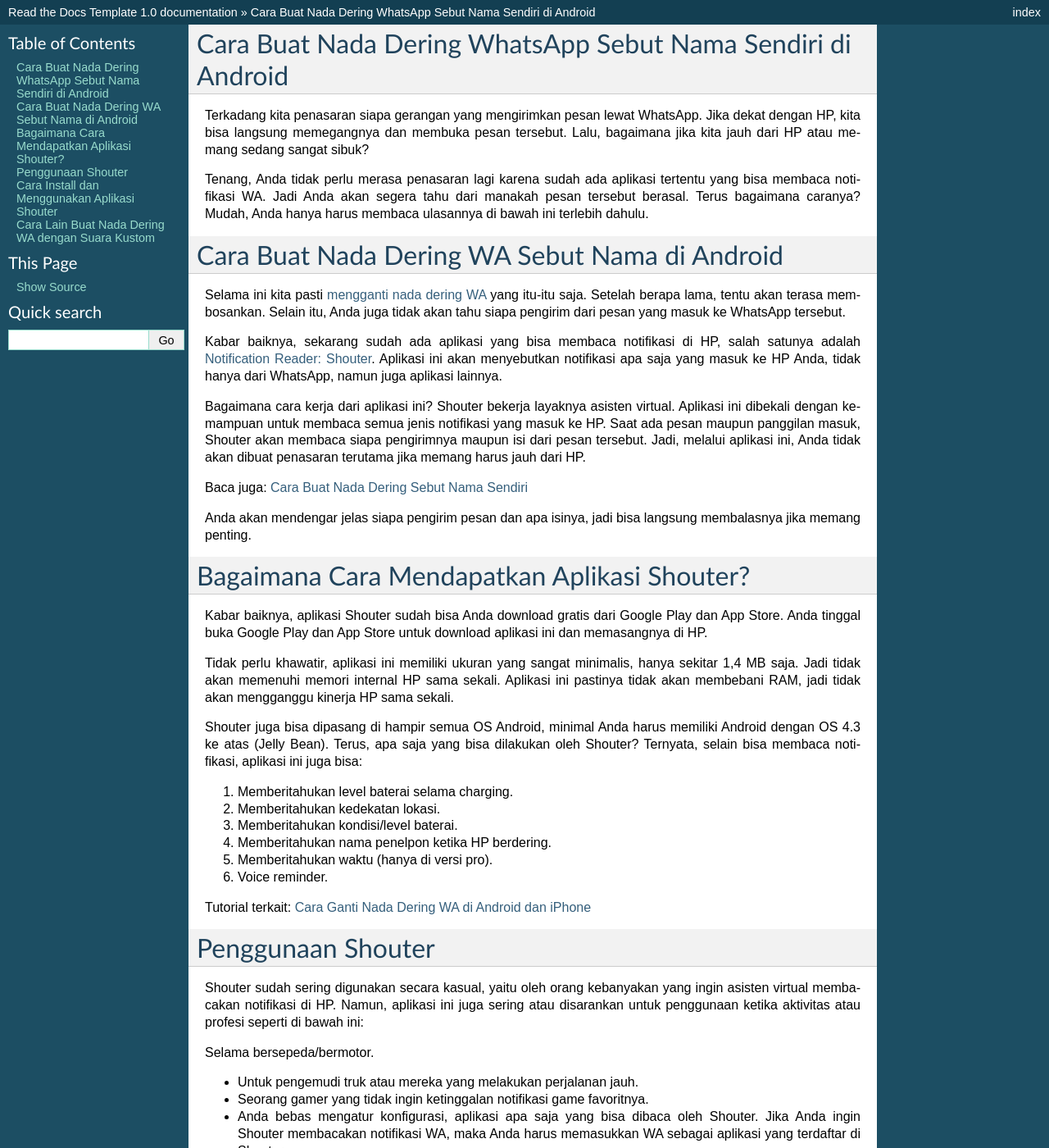
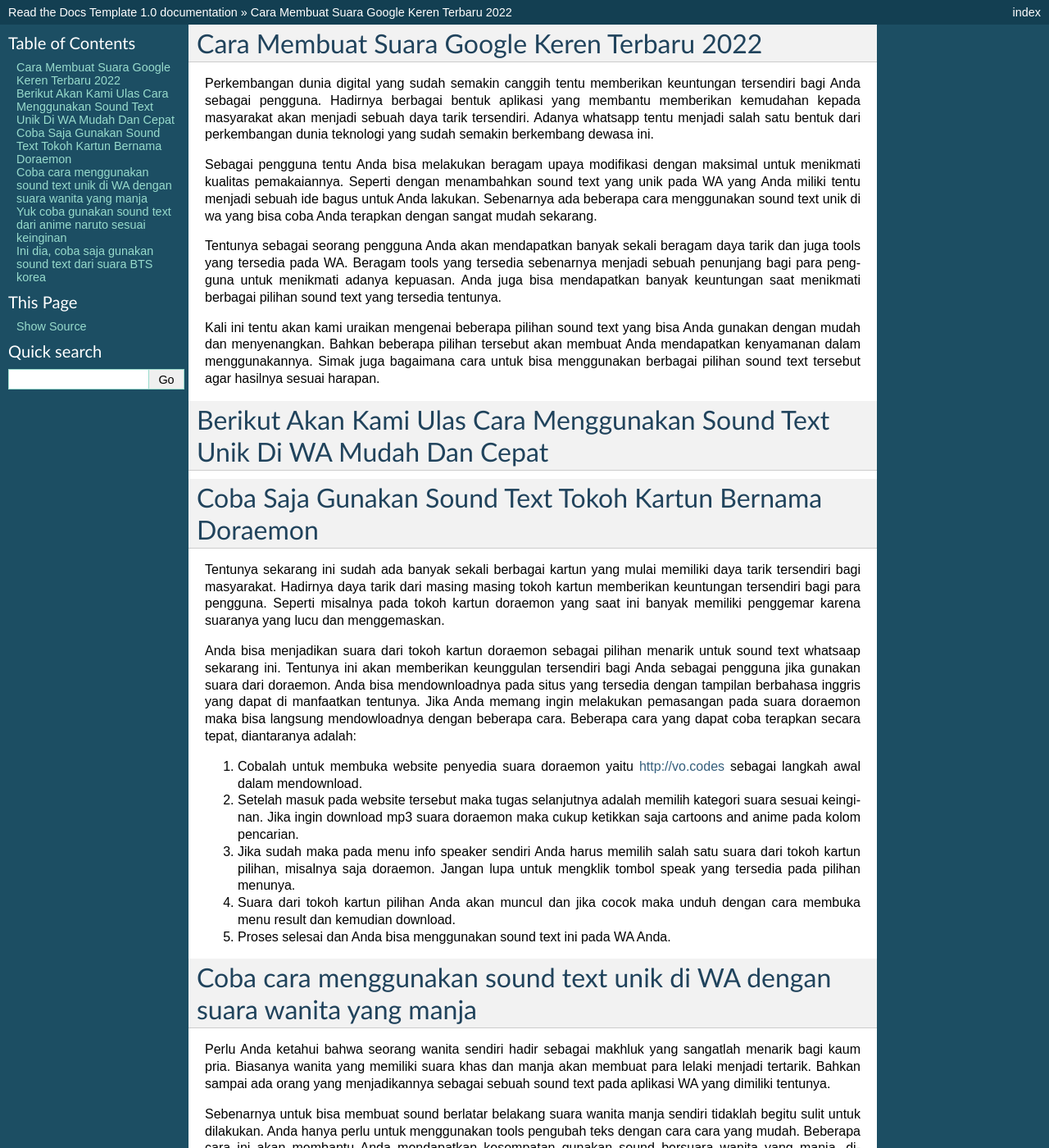
Before and after one commit to zaidmg/taichi, a Sphinx documentation site: the page built from docs/index.rst, in a window 1280 px wide and 1400 px high. Shown: the whole window at 82% size. Built offline with Sphinx 7.4.7, drawn with Linux system fonts in a browser that asks for light colours; some of the changed text lies outside the part shown.

Commit message:
Update index.rst

```diff
--- a/docs/index.rst
+++ b/docs/index.rst
@@ -3,89 +3,73 @@
    You can adapt this file completely to your liking, but it should at least
    contain the root `toctree` directive.
 
-Cara Buat Nada Dering WhatsApp Sebut Nama Sendiri di Android
-==================
+Cara Membuat Suara Google Keren Terbaru 2022
+======================================
 
-Terkadang kita penasaran siapa gerangan yang mengirimkan pesan lewat WhatsApp. Jika dekat dengan HP, kita bisa langsung memegangnya dan membuka pesan tersebut. Lalu, bagaimana jika kita jauh dari HP atau memang sedang sangat sibuk?
+Perkembangan dunia digital yang sudah semakin canggih tentu memberikan keuntungan tersendiri bagi Anda sebagai pengguna. Hadirnya berbagai bentuk aplikasi yang membantu memberikan kemudahan kepada masyarakat akan menjadi sebuah daya tarik tersendiri. Adanya whatsapp tentu menjadi salah satu bentuk dari perkembangan dunia teknologi yang sudah semakin berkembang dewasa ini.
 
-Tenang, Anda tidak perlu merasa penasaran lagi karena sudah ada aplikasi tertentu yang bisa membaca notifikasi WA. Jadi Anda akan segera tahu dari manakah pesan tersebut berasal. Terus bagaimana caranya? Mudah, Anda hanya harus membaca ulasannya di bawah ini terlebih dahulu.
+Sebagai pengguna tentu Anda bisa melakukan beragam upaya modifikasi dengan maksimal untuk menikmati kualitas pemakaiannya. Seperti dengan menambahkan sound text yang unik pada WA yang Anda miliki tentu menjadi sebuah ide bagus untuk Anda lakukan. Sebenarnya ada beberapa cara menggunakan sound text unik di wa yang bisa coba Anda terapkan dengan sangat mudah sekarang.
 
-Cara Buat Nada Dering WA Sebut Nama di Android
-==================
+Tentunya sebagai seorang pengguna Anda akan mendapatkan banyak sekali beragam daya tarik dan juga tools yang tersedia pada WA. Beragam tools yang tersedia sebenarnya menjadi sebuah penunjang bagi para pengguna untuk menikmati adanya kepuasan. Anda juga bisa mendapatkan banyak keuntungan saat menikmati berbagai pilihan sound text yang tersedia tentunya.
 
-Selama ini kita pasti `mengganti nada dering WA <https://www.wameta.id/ganti-nada-dering-wa-dengan-lagu/>`_ yang itu-itu saja. Setelah berapa lama, tentu akan terasa membosankan. Selain itu, Anda juga tidak akan tahu siapa pengirim dari pesan yang masuk ke WhatsApp tersebut.
+Kali ini tentu akan kami uraikan mengenai beberapa pilihan sound text yang bisa Anda gunakan dengan mudah dan menyenangkan. Bahkan beberapa pilihan tersebut akan membuat Anda mendapatkan kenyamanan dalam menggunakannya. Simak juga bagaimana cara untuk bisa menggunakan berbagai pilihan sound text tersebut agar hasilnya sesuai harapan.
 
-Kabar baiknya, sekarang sudah ada aplikasi yang bisa membaca notifikasi di HP, salah satunya adalah `Notification Reader: Shouter <https://news.google.com/articles/CAIiEOxZHoTcvT1ZvNlC1m_sDr0qGQgEKhAIACoHCAowgoytCzCPl8UDMIa3rgc?uo=CAUiP2h0dHBzOi8vd3d3LmphbWJpbm93LmNvbS9uYWRhLWRlcmluZy13YS1zZWJ1dC1uYW1hLXBlbmdpcmltbnlhL9IBAA&hl=en-ID&gl=ID&ceid=ID%3Aen>`_. Aplikasi ini akan menyebutkan notifikasi apa saja yang masuk ke HP Anda, tidak hanya dari WhatsApp, namun juga aplikasi lainnya.
+Berikut Akan Kami Ulas Cara Menggunakan Sound Text Unik Di WA Mudah Dan Cepat
+======================================
 
-Bagaimana cara kerja dari aplikasi ini? Shouter bekerja layaknya asisten virtual. Aplikasi ini dibekali dengan kemampuan untuk membaca semua jenis notifikasi yang masuk ke HP.
-Saat ada pesan maupun panggilan masuk, Shouter akan membaca siapa pengirimnya maupun isi dari pesan tersebut. Jadi, melalui aplikasi ini, Anda tidak akan dibuat penasaran terutama jika memang harus jauh dari HP.
+Coba Saja Gunakan Sound Text Tokoh Kartun Bernama Doraemon
+======================================
+Tentunya sekarang ini sudah ada banyak sekali berbagai kartun yang mulai memiliki daya tarik tersendiri bagi masyarakat. Hadirnya daya tarik dari masing masing tokoh kartun memberikan keuntungan tersendiri bagi para pengguna. Seperti misalnya pada tokoh kartun doraemon yang saat ini banyak memiliki penggemar karena suaranya yang lucu dan menggemaskan.
 
-Baca juga: `Cara Buat Nada Dering Sebut Nama Sendiri <https://www.dmo.or.id/cara-nada-dering-wa-menyebutkan-nama/>`_
+Anda bisa menjadikan suara dari tokoh kartun doraemon sebagai pilihan menarik untuk sound text whatsaap sekarang ini. Tentunya ini akan memberikan keunggulan tersendiri bagi Anda sebagai pengguna jika gunakan suara dari doraemon. Anda bisa mendownloadnya pada situs yang tersedia dengan tampilan berbahasa inggris yang dapat di manfaatkan tentunya.
+Jika Anda memang ingin melakukan pemasangan pada suara doraemon maka bisa langsung mendowloadnya dengan beberapa cara. Beberapa cara yang dapat coba terapkan secara tepat, diantaranya adalah:
 
-Anda akan mendengar jelas siapa pengirim pesan dan apa isinya, jadi bisa langsung membalasnya jika memang penting.
+1. Cobalah untuk membuka website penyedia suara doraemon yaitu http://vo.codes sebagai langkah awal dalam mendownload.
+2. Setelah masuk pada website tersebut maka tugas selanjutnya adalah memilih kategori suara sesuai keinginan. Jika ingin download mp3 suara doraemon maka cukup ketikkan saja cartoons and anime pada kolom pencarian.
+3. Jika sudah maka pada menu info speaker sendiri Anda harus memilih salah satu suara dari tokoh kartun pilihan, misalnya saja doraemon. Jangan lupa untuk mengklik tombol speak yang tersedia pada pilihan menunya.
+4. Suara dari tokoh kartun pilihan Anda akan muncul dan jika cocok maka unduh dengan cara membuka menu result dan kemudian download.
+5. Proses selesai dan Anda bisa menggunakan sound text ini pada WA Anda.
 
-Bagaimana Cara Mendapatkan Aplikasi Shouter?
-==============================
+Coba cara menggunakan sound text unik di WA dengan suara wanita yang manja
+======================================
 
-Kabar baiknya, aplikasi Shouter sudah bisa Anda download gratis dari Google Play dan App Store. Anda tinggal buka Google Play dan App Store untuk download aplikasi ini dan memasangnya di HP.
+Perlu Anda ketahui bahwa seorang wanita sendiri hadir sebagai makhluk yang sangatlah menarik bagi kaum pria. Biasanya wanita yang memiliki suara khas dan manja akan membuat para lelaki menjadi tertarik. Bahkan sampai ada orang yang menjadikannya sebagai sebuah sound text pada aplikasi WA yang dimiliki tentunya.
 
-Tidak perlu khawatir, aplikasi ini memiliki ukuran yang sangat minimalis, hanya sekitar 1,4 MB saja. Jadi tidak akan memenuhi memori internal HP sama sekali. Aplikasi ini pastinya tidak akan membebani RAM, jadi tidak akan mengganggu kinerja HP sama sekali.
+Sebenarnya untuk bisa membuat sound berlatar belakang suara wanita manja sendiri tidaklah begitu sulit untuk dilakukan. Anda hanya perlu untuk menggunakan tools pengubah teks dengan cara cara yang mudah. Beberapa cara ini akan membantu Anda mendapatkan kesempatan gunakan sound bersuara wanita yang manja, diantaranya adalah:
 
-Shouter juga bisa dipasang di hampir semua OS Android, minimal Anda harus memiliki Android dengan OS 4.3 ke atas (Jelly Bean). Terus, apa saja yang bisa dilakukan oleh Shouter? Ternyata, selain bisa membaca notifikasi, aplikasi ini juga bisa:
+- Pertama tama Anda harus terlebih dahulu untuk membuka website dari https://botika.online/texttospeech/ sebagai langkah awalnya.
+- Setelah itu anda akan bertemu dengan kolom kosong dan isilah teks pada kolom tersebut sesuai keinginan.
+- Jika sudah selesai, Anda perlu untuk memilih berbagai jenis suara manja yang sesuai kenginan mulai dari female 1 hingga banyak pilihan lainnya.
+- Jangan lupa untuk centang terlebih dahulu kode captcha yang tersedia sebagai sebuah bukti bahwa Anda bukanlah sebuah robot.
+- Lakukan download dan prosesnya akan berlangsung hingga selesai dan nantinya akan tersimpan pada android Anda. Jika ingin mendengarkan hasil audio yang telah di download maka tekan saja tombol play yang tersedia.
 
-1. Memberitahukan level baterai selama charging.
-2. Memberitahukan kedekatan lokasi.
-3. Memberitahukan kondisi/level baterai.
-4. Memberitahukan nama penelpon ketika HP berdering.
-5. Memberitahukan waktu (hanya di versi pro).
-6. Voice reminder.
+Yuk coba gunakan sound text dari anime naruto sesuai keinginan
+======================================
 
-Tutorial terkait: `Cara Ganti Nada Dering WA di Android dan iPhone <https://news.google.com/articles/CAIiEIsuCQ7zNqQeLw0BYcHrODMqGQgEKhAIACoHCAowqNamCzCQ4b4DMPbKkAc?uo=CAUiN2h0dHBzOi8vd3d3LnBlbGl0YS5vci5pZC9jYXJhLW1lbmdnYW50aS1uYWRhLWRlcmluZy13YS_SAQA&hl=en-ID&gl=ID&ceid=ID%3Aen>`_
+Mungkin Anda merupakan salah satu penggemar dari serial anime berjudul naruto bukan? Tentu sangat sayang jika tidak menggunakan suaranya pada WA. Padahal untuk bisa menggunakan suara asli dari serial anime naruto sendiri sangatlah mudah loh untuk dilakukan. Coba saja lakukan langkah langkah berikut ini agar Anda bisa menerapkan yang terbaik untuk pendownload-an.
 
-Penggunaan Shouter
-==================
+Sebenarnya untuk bisa melakukan pembuatannya sendiri ada setidaknya dua rekomendasi yang bisa Anda pakai sebagai pengguna. Anda bisa menggunakan https.//www.vo.codes atau bisa pula menggunakan https://uberduck.ai sebagai pilihannya. Keduanya tentu memiliki keunikan masing masing yang bisa Anda nikmati sebagai pengguna suara sound text tentunya.
+Sebenarnya vo sendiri hadir sebagai sebuah tools yang sekarang ini memiliki popularitas yang jauh lebih tnggi. Bahkan saat ini namanya telah berganti sehingga membuatnya jauh lebih terkenal pada setiap masyarakat. Untuk dapat mendownload mp3 suara kartun naruto sendiri cara cara yang dapat Anda terapkan diantaranya adalah:
 
-Shouter sudah sering digunakan secara kasual, yaitu oleh orang kebanyakan yang ingin asisten virtual membacakan notifikasi di HP. Namun, aplikasi ini juga sering atau disarankan untuk penggunaan ketika aktivitas atau profesi seperti di bawah ini:
+- Pertama tama Anda harus masuk terlebih dahulu pada https://fakeyou.com/ sebagai langkah awal untuk mendownload.
+- Setelah Anda masuk pada websitenya maka kemudian perlu memilih kategori dari suara yaitu anime pada kolom pencarian yang tersedia.
+- Jika sudah maka Anda akan menemukan berbagai pilihan karakter dari suara naruto uzumaki yang tersedia. Tugas Anda adalah memilih salah satu dari beragam pilihan yang tersedia untuk digunakan.
+- Masukkanlah teks yang sesuai dengan keinginan Anda dalam bentuk bahasa inggris.
+- Jika sudah selesai maka klik speak dan lakukan download hingga prosesnya selesai untuk dilakukan.
+Tentunya jika Anda ingin mendownload sound text naruto pada website tersebut maka perlu agar mendaftarkan akun terlebih dahulu. Ini penting agar Anda bisa melakukan download dengan mudah pada situs https://fakeyou.com/ nantinya.
 
-Selama bersepeda/bermotor.
+Ini dia, coba saja gunakan sound text dari suara BTS korea
+======================================
 
-- Untuk pengemudi truk atau mereka yang melakukan perjalanan jauh.
-- Seorang gamer yang tidak ingin ketinggalan notifikasi game favoritnya.
-- Anda bebas mengatur konfigurasi, aplikasi apa saja yang bisa dibaca oleh Shouter. Jika Anda ingin Shouter membacakan notifikasi WA, maka Anda harus memasukkan WA sebagai aplikasi yang terdaftar di Shouter.
+Tentunya tren kpop saat ini sudah banyak sekali masuk kedalam kehidupan setiap orang dan seakan akan membuat banyak orang menjadi candu. Bahkan beberapa grub kpop yang saat ini hadir telah berhasil mencuri perhatian banyak orang, salah satunya adalah BTS. Banyak sekali anak muda yang saat ini begitu menggandrungi suara dari personil BTS tanpa terkecuali.
 
-Cara Install dan Menggunakan Aplikasi Shouter
-==================
+Mungkin Anda adalah salah satu orang yang benar benar fans dari BTS dan ingin agar suara personilnya selalu terdengar di telinga. Untuk itu maka Anda bisa menjadikan suara dari setiap personilnya sebagai sound text dari WA yang digunakan tentunya. Bahkan untuk melakukan download sendiri sangatlah mudah untuk Anda lakukan, dimana Anda hanya perlu ikuti langkah langkah berikut ini:
 
-Cara download, install, dan konfigurasi Shouter sangat mudah. Jika Anda belum pernah sebelumnya, maka bisa mempelajari tutorialnya di bawah ini:
+1. Pertama tama hanya perlu membuka situs dari https://soundoftext.com/ sebagai langkah awalnya.
+2. Setelah itu Anda perlu memilih bahasa korea pada pilihan bahasa tersedia.
+3. Masukkanlah kalimat yang ingin Anda jadikan sebagai sebuah sound text nantinya dari suara personil BTS yang di inginkan.
+4. Setelah itu hanya perlu klik submit dan kemudian unduhlah mp3 dengan menekan tombol download yang tersedia pada pilihan.
+5. Tunggulah hingga prosesnya selesai dan suara BTS bisa tersimpan pada android milik Anda nantinya.
 
-1. Pertama, download aplikasi Shouter terlebih dahulu bisa didownload gratis dari Google Play (Android) dan App Store (iOS).
-2. Selanjutnya buka Shouter, lalu pilih Bahasa Indonesia sebagai bahasa pengantar.
-3. Kemudian, klik Izinkan ketika Shouter meminta untuk mengakses kontak dan panggilan telepon.
-4. Selanjutnya akan pop up notifikasi, Anda tinggal pilih Yes untuk menyetujuinya.
-5. Selanjutnya, pilih Shouter dan klik Izinkan di Akses Notifikasi.
-6. Sekarang klik App Notification dan klik Enable.
-7. Lalu pilih Select Apps untuk memasukkan aplikasi apa saja yang bisa dibaca notifikasinya.
-8. Selanjutnya, pilih WhatsApp dan aplikasi-aplikasi lainnya sesuai dengan keinginan Anda.
-9. Selesai. Jika Anda kurang puas dengan pengaturannya, maka bisa klik Voice Settings. Di situ Anda bisa mengubah bahasa pengantar, laju bicara, dan tinggi nada.
-10. Sekarang, setiap kali ada notifikasi dari WhatsApp, Shouter akan membacakannya untuk Anda. Jadi akan segera tahu jika ada pesan penting yang memang harus dijawab dengan segera.
-
-Cara Lain Buat Nada Dering WA dengan Suara Kustom
-==================
-
-Lihat juga: `Cara Ganti Nada Dering dengan Suara Google <https://www.autobild.co.id/2021/05/cara-ganti-nada-dering-wa-suara-google.html>`_
-
-Shouter akan membaca notifikasi yang masuk ke HP secara otomatis, termasuk WA. Namun bagaimana jika Anda ingin nada dering WA menggunakan suara khusus? Tenang, ada tutorialnya untuk Anda, yaitu melalui situs Voice of Text. Berikut tutorialnya:
-
-1. Pertama, kunjungi https://www.voiceoftext.com/.
-2. Setelah website terbuka, pilih Bahasa, apakah Bahasa Indonesia, Inggris dan bahasa-bahasa lainnya.
-3. Jika sudah, sekarang masukkan teks yang nantinya akan dijadikan sebagai nada dering WA. Anda bebas memasukkan kata apa saja, yang penting tidak lebih dari 200 karakter.
-4. Kemudian, klik Convert to Voice untuk menjadikan kata-kata di atas menjadi suara.
-5. Jika sudah, silakan unduh audio dalam format MP3 dan tunggu prosesnya hingga selesai.
-6. Setelah membuat nada dering kustom di atas, sekarang saatnya menjadikannya tersebut sebagai nada dering untuk notifikasi WhatsApp. Berikut langkah-langkahnya :
-7. Buka File Manager > Internal > Ringtones.
-8. Kemudian pindahkan audio MP3 yang sebelumnya Anda buat ke folder Ringtones.
-9. Jika sudah, buka WhatsApp dan masuk ke Pengaturan.
-10. Klik Notifikasi > Nada Notifikasi dan pilih nada dering yang dibuat sebelumnya.
-11. Selesai.
-
-Dengan aplikasi Shouter dan situs Voice of Text, nada dering WA akan otomatis menyebutkan namanya. Jadi Anda bisa tahu dengan akurat siapa pengirim pesan tersebut dan apakah perlu langsung dibalas.
+Nah, jika Anda ingin memasang suara pilihan pada WA maka caranya sangatlah mudah dimana Anda hanya perlu masuk pada apk. Kemudian masuklah pada meu pengaturan dan pilih menu notifikasi yang tersedia dalam pilihannya. Pilih nada notifikasi yang Anda inginkan dan pilihlah suara yang sebelumnya sudah di download.
+Mudah bukan untuk menerapkan cara menggunakan sound text unik di WA dengan mudah dan juga lucu, semoga ini dapat bermanfaat ya.
```
